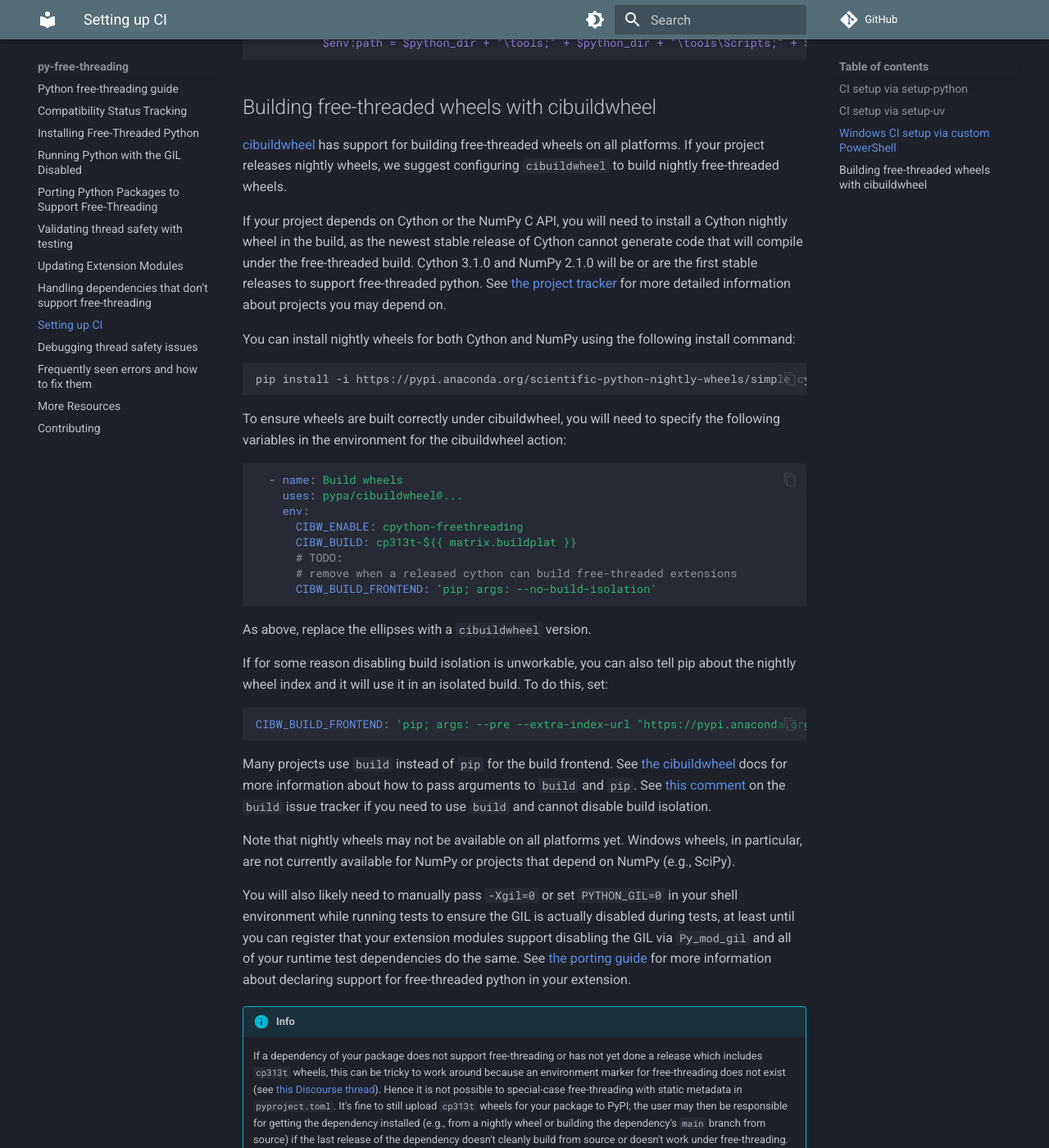
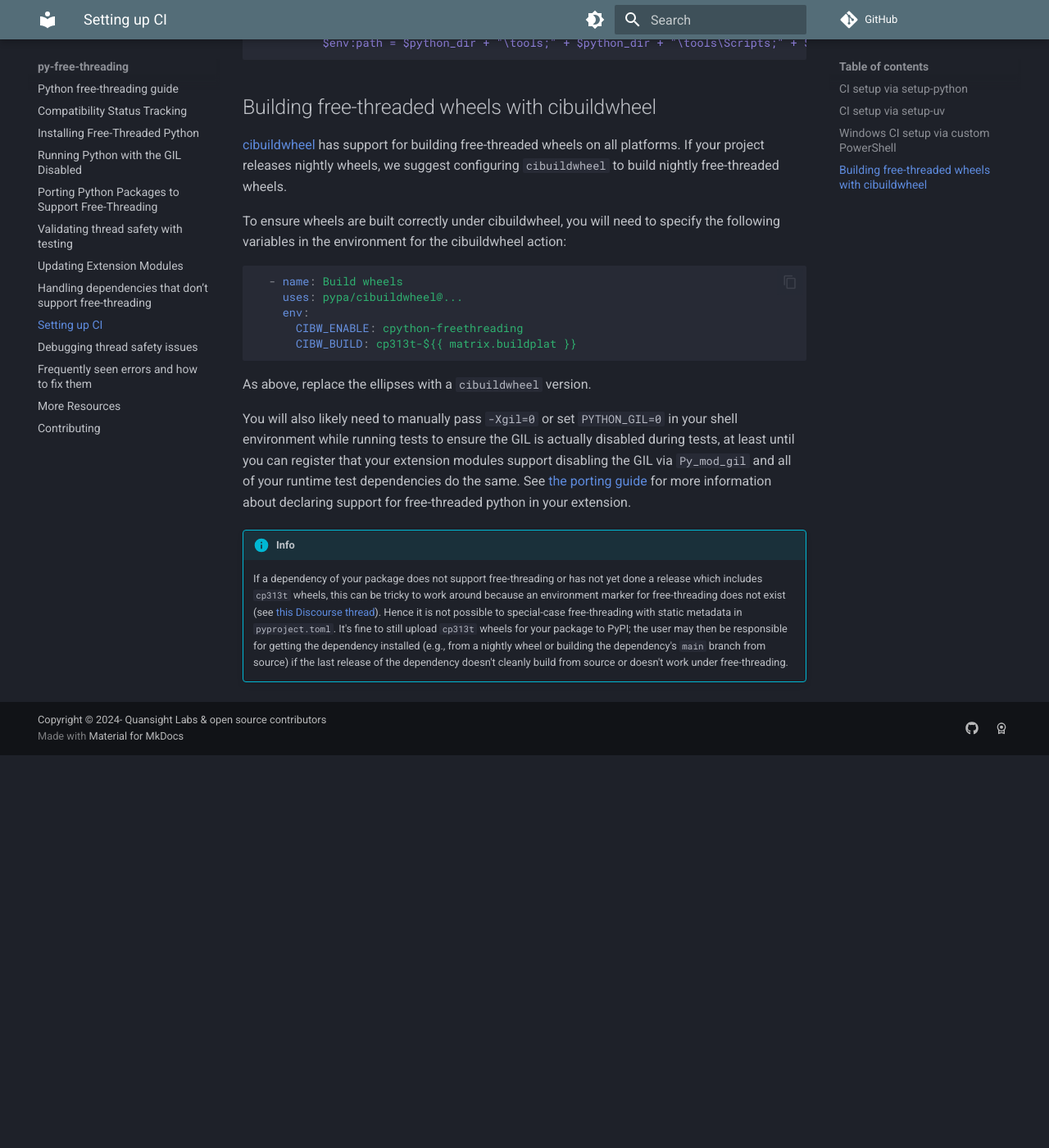
Before and after one commit to Quansight-Labs/free-threaded-compatibility, an MkDocs documentation site: the page built from docs/ci.md, in a window 1280 px wide and 1400 px high, scrolled down 1249 px. Shown: the whole window at 82% size. Built offline with MkDocs 1.6.1 and Material for MkDocs 9.7.7, drawn with Linux system fonts in a browser that asks for light colours; comment, search, counter and statistics services are not loaded; after the commit the page ends 2170 px from its top, so only the background shows below that.

Commit message:
Adjust Cython docs now that 3.1.0 is released (#192)

````diff
--- a/docs/ci.md
+++ b/docs/ci.md
@@ -67,20 +67,6 @@
 nightly wheels, we suggest configuring `cibuildwheel` to build nightly
 free-threaded wheels.
 
-If your project depends on Cython or the NumPy C API, you will need to install a
-Cython nightly wheel in the build, as the newest stable release of Cython cannot
-generate code that will compile under the free-threaded build. Cython 3.1.0 and
-NumPy 2.1.0 will be or are the first stable releases to support free-threaded
-python. See [the project tracker](tracking.md) for more detailed information
-about projects you may depend on.
-
-You can install nightly wheels for both Cython and NumPy using the following
-install command:
-
-```bash
-pip install -i https://pypi.anaconda.org/scientific-python-nightly-wheels/simple cython numpy
-```
-
 To ensure wheels are built correctly under cibuildwheel, you will need to
 specify the following variables in the environment for the cibuildwheel action:
 
@@ -90,32 +76,9 @@
     env:
       CIBW_ENABLE: cpython-freethreading
       CIBW_BUILD: cp313t-${{ matrix.buildplat }}
-      # TODO:
-      # remove when a released cython can build free-threaded extensions
-      CIBW_BUILD_FRONTEND: 'pip; args: --no-build-isolation'
 ```
 
 As above, replace the ellipses with a `cibuildwheel` version.
-
-If for some reason disabling build isolation is unworkable, you can also tell
-pip about the nightly wheel index and it will use it in an isolated build. To
-do this, set:
-
-```yaml
-CIBW_BUILD_FRONTEND: 'pip; args: --pre --extra-index-url "https://pypi.anaconda.org/scientific-python-nightly-wheels/simple"'
-```
-
-Many projects use `build` instead of `pip` for the build frontend. See [the
-cibuildwheel](https://cibuildwheel.pypa.io/en/stable/options/#build-frontend)
-docs for more information about how to pass arguments to `build` and `pip`. See
-[this
-comment](https://github.com/pypa/build/issues/651#issuecomment-2243025713) on
-the `build` issue tracker if you need to use `build` and cannot disable build
-isolation.
-
-Note that nightly wheels may not be available on all platforms yet. Windows
-wheels, in particular, are not currently available for NumPy or projects that
-depend on NumPy (e.g., SciPy).
 
 You will also likely need to manually pass `-Xgil=0` or set `PYTHON_GIL=0` in
 your shell environment while running tests to ensure the GIL is actually
````
Also changed, not shown: docs/debugging.md (+0 -3 lines), docs/faq.md (+2 -33 lines), docs/porting-extensions.md (+3 -8 lines), docs/tracking.md (+1 -13 lines).
